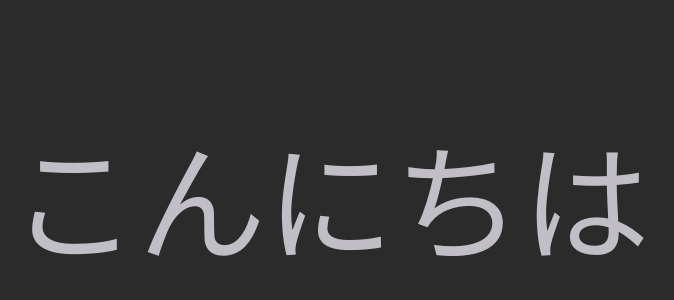
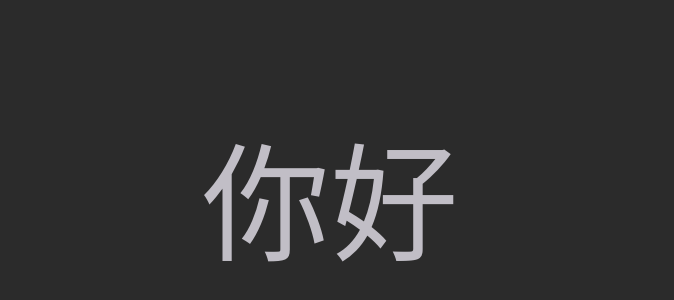
Before and after one commit to JustSomeGuyy/MyPortfoilo, a SvelteKit app: page / in a window 1280 px wide. Shown: the part 190-490 px from the top of the page, without its empty margins (310-984 px from the left). Built offline with nearby package versions, Linux system fonts and the light colour scheme.

Commit message:
Trying to add a fade in/out for when the words changes, and add fade out for the welcome loader onto the main content.

```diff
--- a/src/app.css
+++ b/src/app.css
@@ -29,7 +29,7 @@
 	0% {opacity: 0%;}
 }
 
-#welcomeContainer {
+#welcome {
     transition: opacity 1s ease-out; /* Duration of fade-out */
     opacity: 1;
   }
@@ -37,3 +37,7 @@
   .fade-out {
     opacity: 0;
   }
+
+  .fade-in {
+	opacity: 1;
+  }
--- a/src/components/Welcome.svelte
+++ b/src/components/Welcome.svelte
@@ -1,12 +1,10 @@
-<!-- src/components/Welcome.svelte -->
 <script lang='ts'>
 import { createEventDispatcher, onMount } from 'svelte';
 
 const dispatch = createEventDispatcher();
-  let showContent = false; // Controls when to show the rest of the content
 
 onMount(() => {
-    let helloInDifferentLanguages = [
+  const helloInDifferentLanguages = [
     'Hello',
     'Hola',
     '你好',
@@ -27,40 +25,42 @@
     'வணக்கம்',
     'Xin chào',
     'ہیلو',
-  'Hello',
   ];
 
-
   const helloDisplay = document.getElementById('welcome');
-    const display = document.getElementById('welcomeContainer');
-
-    helloInDifferentLanguages = helloInDifferentLanguages.map(item => item.replace(/['"]/g, ''));
-
 
   if (!helloDisplay) return;
 
   let index = 0;
 
   function updateHello() {
-      if (index < helloInDifferentLanguages.length) {
+    // Apply fade-out class
+    helloDisplay.classList.add('fade-out');
+
+    // Wait for fade-out transition to complete before updating text
+    setTimeout(() => {
+      // Update the text content
       helloDisplay.textContent = helloInDifferentLanguages[index];
+
+      // Reset and apply fade-in class
+      helloDisplay.classList.remove('fade-out');
+      helloDisplay.classList.add('fade-in');
+
+      // Update index
       index++;
-
-        // Determine the delay based on whether the text is 'Hello'
-        const delay = helloInDifferentLanguages[index - 1] === 'Hello' ? 1500 : 750;
-
+      if (index >= helloInDifferentLanguages.length) {
+        // Apply final fade-out class
         setTimeout(() => {
-          updateHello();
-        }, delay);
-      } else {
-        // Apply fade-out class and notify parent component to show content
-        display?.classList.add('fade-out');
-
-        // Notify parent to show the rest of the content after fade-out
+          helloDisplay.classList.add('fade-out');
           setTimeout(() => {
             dispatch('finished');
           }, 1000); // Match this with the duration of the fade-out effect
+        }, 1500); // Duration for the fade-in text
+      } else {
+        // Continue updating text
+        setTimeout(updateHello, 1500); // Time to show each text
       }
+    }, 1000); // Duration of the fade-out effect
   }
 
   // Start the update loop
@@ -68,10 +68,6 @@
 });
 </script>
 
-<style>
-
-</style>
-
-<div id="welcomeContainer" class="h-screen flex justify-center content-center items-center">
-  <p id="welcome" class="text-9xl font-base"></p>
+<div class="h-screen flex justify-center content-center items-center text-9xl">
+  <p id="welcome"></p>
 </div>
```
Also changed, not shown: src/routes/+layout.svelte (line endings or trailing spaces). Lines whose indentation alone changed are shown as unchanged.
